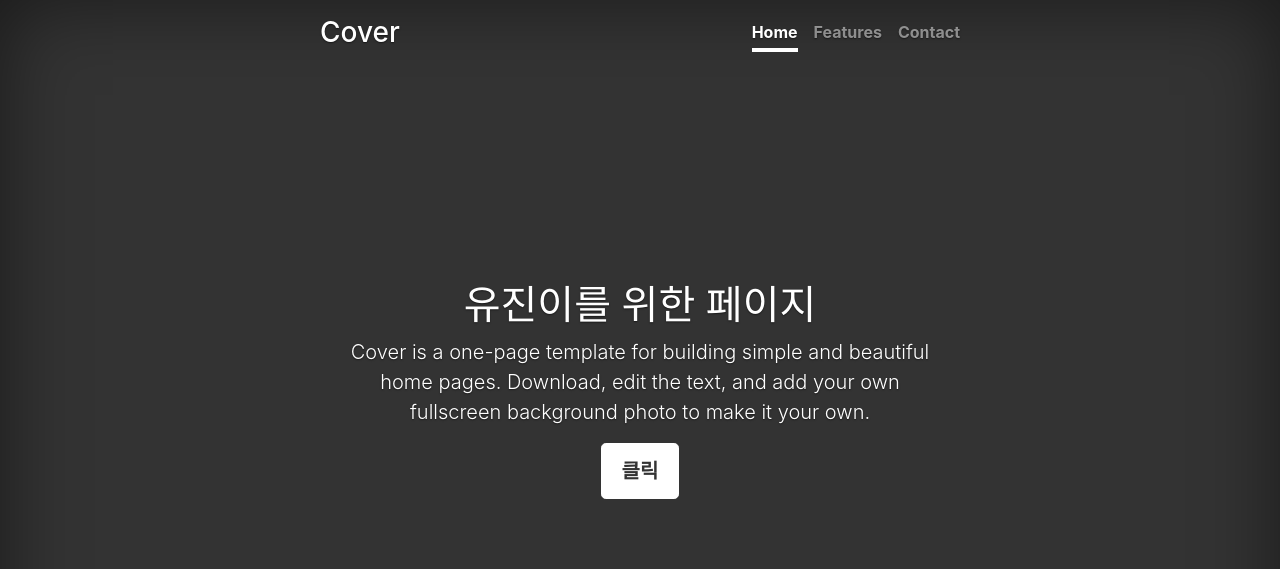
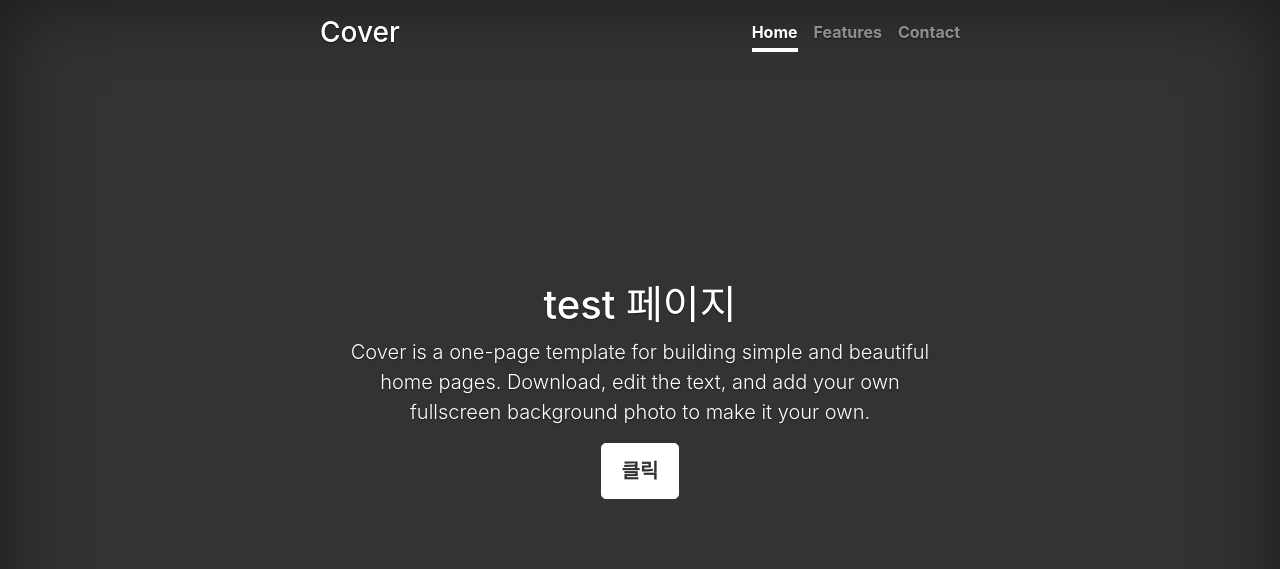
Before and after one commit to dkyou7/django_opentutorials, a Django app: page / in a window 1280 px wide. Shown: the top 569 px of the page. Run offline with Django 3.2, Linux system fonts and the light colour scheme; some libraries are stand-ins or nearby versions.

```diff
--- a/blogapp/templates/index.html
+++ b/blogapp/templates/index.html
@@ -19,7 +19,7 @@
   </header>
 
   <main role="main" class="inner cover">
-    <h1 class="cover-heading">유진이를 위한 페이지</h1>
+    <h1 class="cover-heading">test 페이지</h1>
     <p class="lead">Cover is a one-page template for building simple and beautiful home pages. Download, edit the text, and add your own fullscreen background photo to make it your own.</p>
     <p class="lead">
       <a href="{% url 'blogMain' %}" class="btn btn-lg btn-secondary">클릭</a>
```
